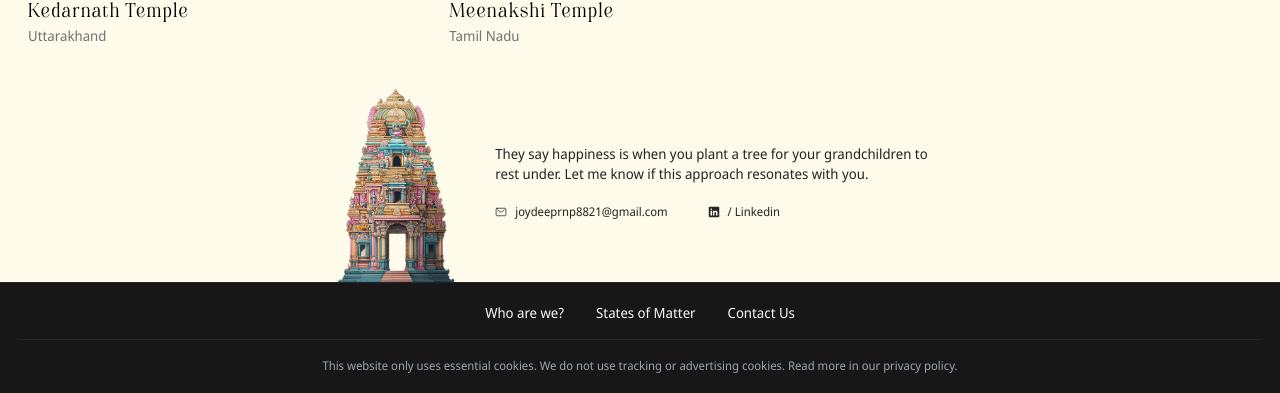
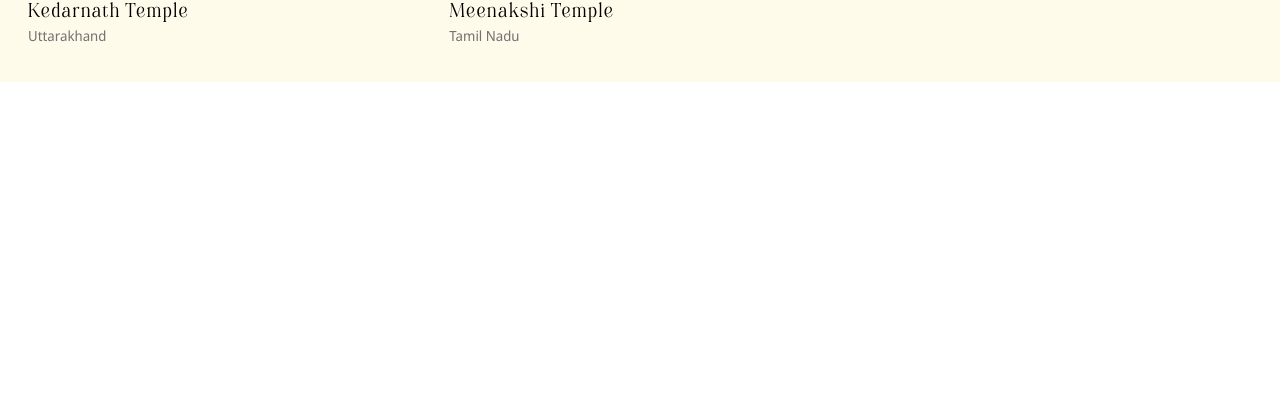
Before and after one commit to joydeep-07/Bharat-Vraman, a React (Vite) app in the folder frontend/: page /explore in a window 1280 px wide. Shown: the part 1070-1463 px from the top of the page. After the commit the page ends 1152 px from the top, so only its background shows below. Built offline with nearby package versions, Linux system fonts and the light colour scheme.

Commit message:
Footer Removed

```diff
--- a/frontend/src/components/Temples.jsx
+++ b/frontend/src/components/Temples.jsx
@@ -1,5 +1,5 @@
 import React from "react";
-import Footer from "../layouts/Footer";
+// import Footer from "../layouts/Footer";
 import temples from "../utils/temples";
 import { useNavigate } from "react-router-dom";
 
@@ -81,7 +81,7 @@ const Temples = () => {
           </div>
         </div>
       </div>
-      <Footer />
+      {/* <Footer /> */}
     </>
   );
 };
--- a/frontend/src/pages/Home.jsx
+++ b/frontend/src/pages/Home.jsx
@@ -4,7 +4,7 @@ import About from '../components/About'
 import Banner from '../components/Banner'
 import Story from '../components/Story'
 import Verse from '../components/Verse'
-import Footer from '../layouts/Footer'
+// import Footer from '../layouts/Footer'
 
 const Home = () => {
   return (
@@ -16,7 +16,7 @@ const Home = () => {
       <div className="py-10">
         <Verse />
       </div>
-     <Footer/>
+     {/* <Footer/> */}
     </div>
   );
 }
--- a/frontend/src/pages/TempleDetail.jsx
+++ b/frontend/src/pages/TempleDetail.jsx
@@ -1,7 +1,7 @@
 import React from "react";
 import { useParams } from "react-router-dom";
 import temples from "../utils/temples";
-import Footer from "../layouts/Footer";
+// import Footer from "../layouts/Footer";
 
 const TempleDetail = () => {
   const { slug } = useParams();
@@ -210,7 +210,7 @@ const TempleDetail = () => {
           </div>
         )}
       </div>
-      <Footer/>
+      {/* <Footer/> */}
     </>
   );
 };
```
Also changed, not shown: frontend/src/components/Hero.jsx (+0 -7 lines).
